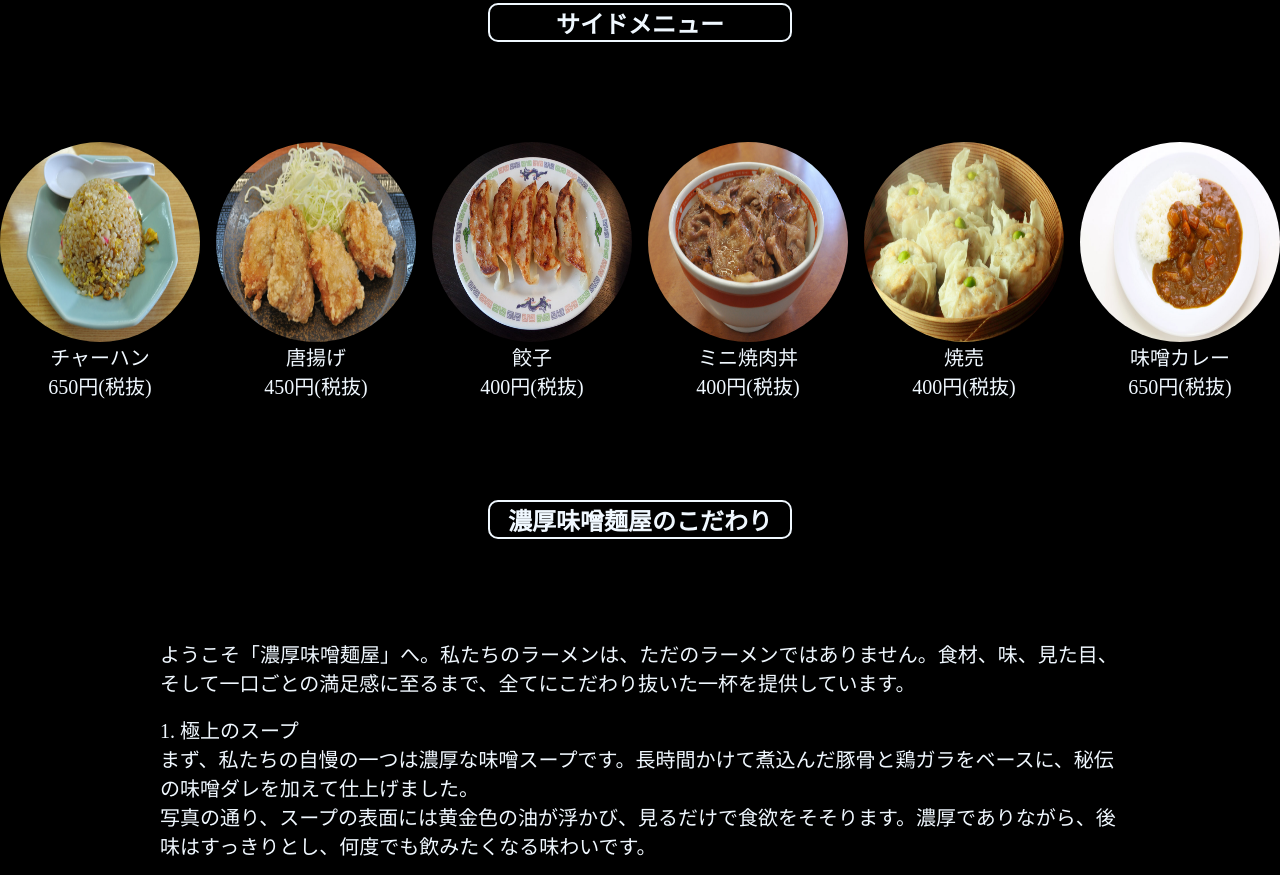
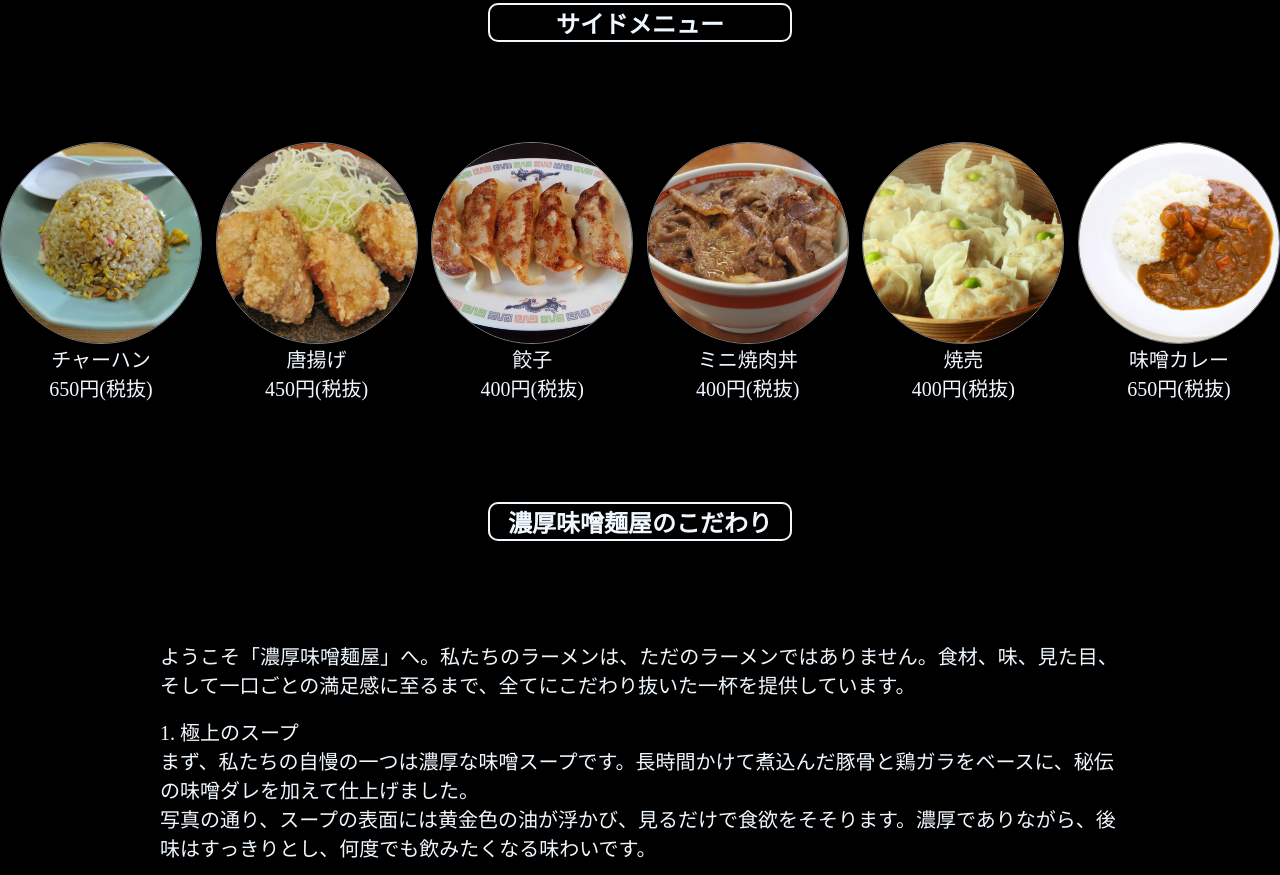
Before and after one commit to maruyamayuki2911/2024_challenges, a plain HTML site: page index.html in a window 1280 px wide. Shown: the part 1498-2373 px from the top of the page. Drawn offline with Linux system fonts and the light colour scheme.

Commit message:
Initial commit

```diff
--- a/CSS/style.css
+++ b/CSS/style.css
@@ -120,10 +120,11 @@ h2{
 }
 
 .content_img {
+    object-fit: cover;
     width: 200px;
     height: 200px;
     border-radius: 50%;
-    border:  1px gray;
+    border: solid 1px gray;
 }
 
 .back_top_area{
```
